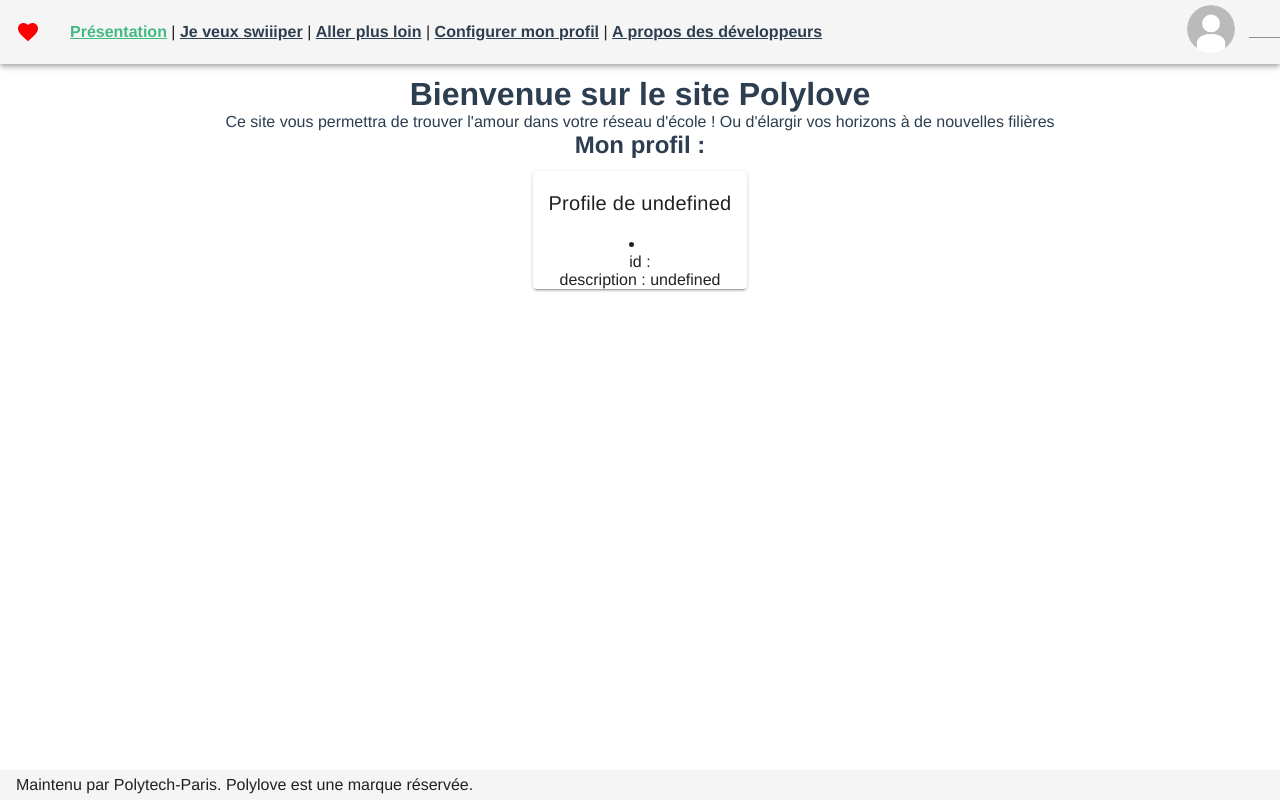
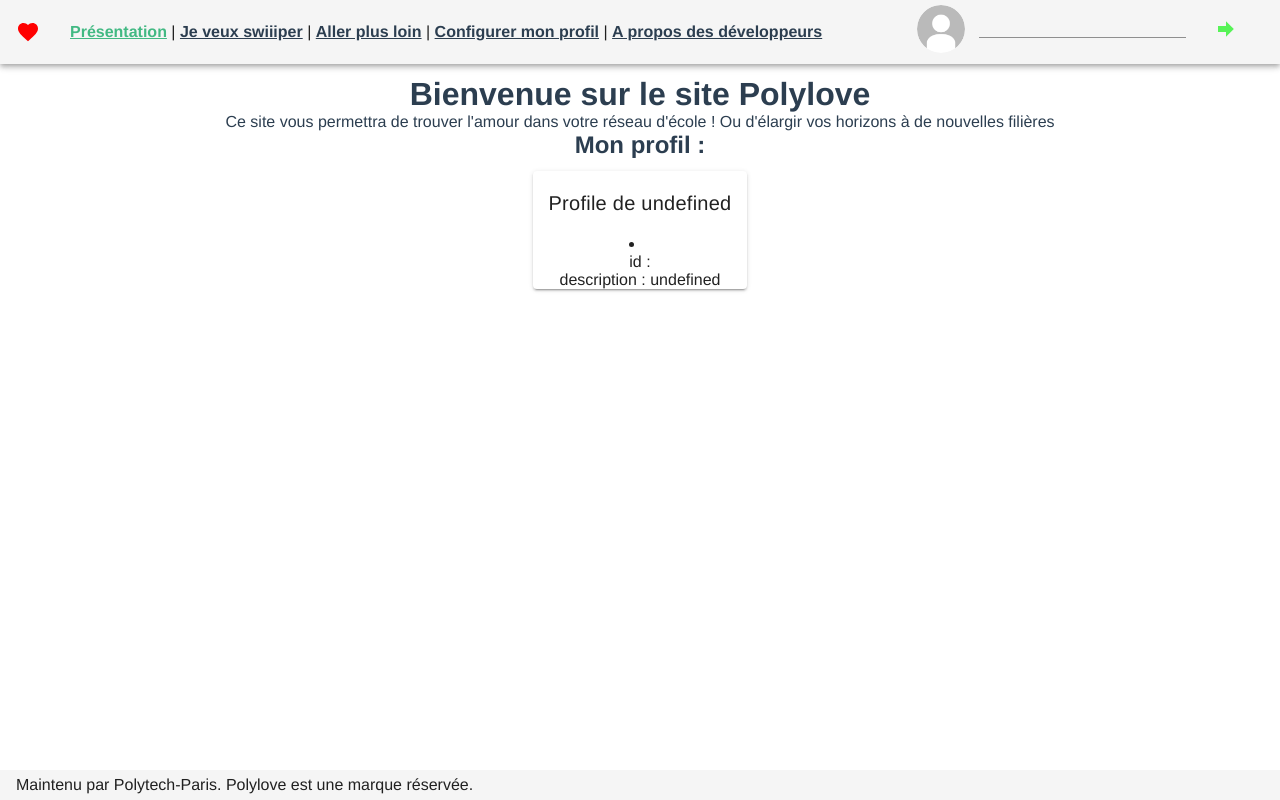
Before and after one commit to ecole-polytech/paris-front, a Vue app: page / in a window 1280 px wide. Built offline with nearby package versions, Linux system fonts and the light colour scheme; no server answers.

Commit message:
refactor connection into a function

```diff
--- a/src/App.vue
+++ b/src/App.vue
@@ -14,13 +14,13 @@
       </div>
       <v-spacer></v-spacer>
       <div class="bar-profile" :style="{left: connectionPosition}">
-        <v-btn icon @click="showConnectionBar = true">
+        <v-btn icon @click="disconnect()">
           <v-avatar>
             <img src="@/assets/default_avatar.jpg">
           </v-avatar>
         </v-btn>
         <v-text-field></v-text-field>
-        <v-btn icon class="color-green" @click="showConnectionBar = false">
+        <v-btn icon class="color-green" @click="connect()">
           <v-icon>{{connectLogoPath}}</v-icon>
         </v-btn>
       </div>
@@ -44,17 +44,25 @@
   data: () => ({
     heartLogoPath: mdiHeart,
     connectLogoPath: mdiArrowRightBold,
-    showConnectionBar: false,
+    isConnected: false,
 
 
     userId: -1
   }),
   computed: {
     connectionPosition: function(){
-      if(this.showConnectionBar){
+      if(!this.isConnected){
         return '0';
       }
       return '270px'
+    }
+  },
+  methods: {
+    connect: function() {
+      this.isConnected = true;
+    },
+    disconnect: function() {
+      this.isConnected = false;
     }
   }
 }
```
